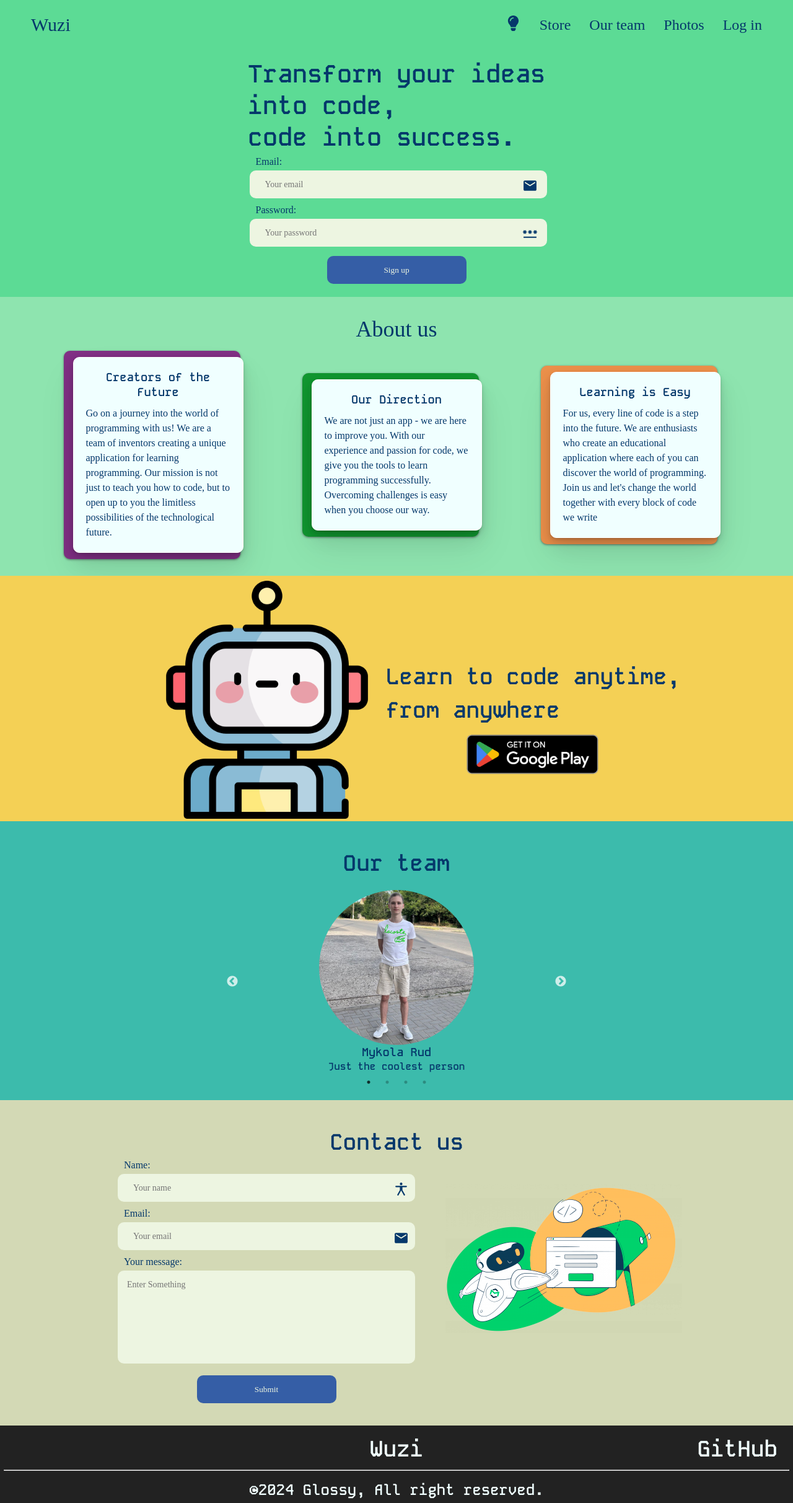
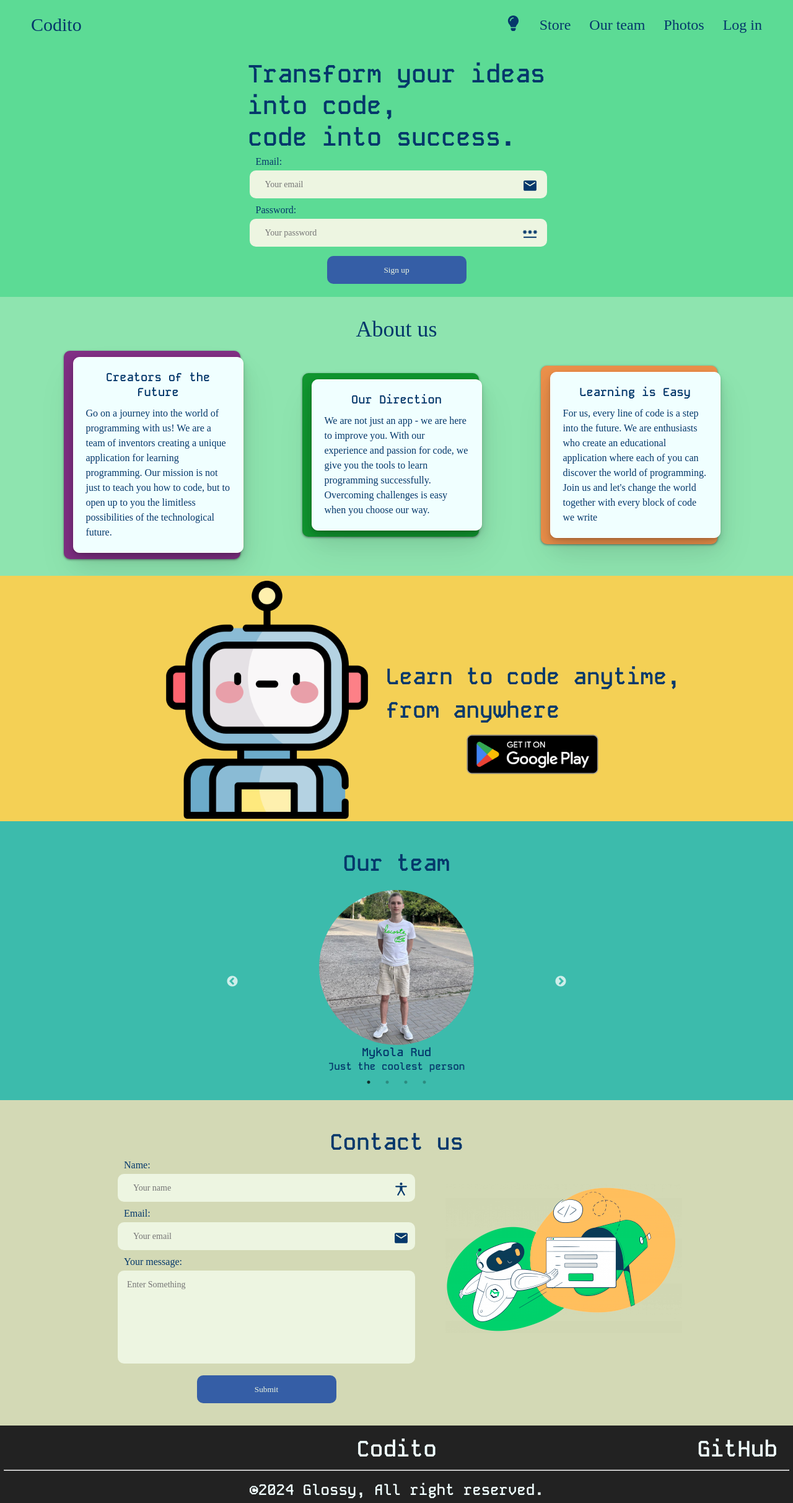
Before and after one commit to poravoz/BrainStorm, a React (Create React App) app in the folder frontend/: page / in a window 1280 px wide. Shown: the whole page at 62% size. Built offline with nearby package versions, Linux system fonts and the light colour scheme.

Commit message:
09.03.2024

```diff
--- a/frontend/src/components/footer/footet.tsx
+++ b/frontend/src/components/footer/footet.tsx
@@ -3,7 +3,7 @@ import "./footer.css"
 const Footer = () => {
     return (
         <div className="container_footer">
-            <p className="text_footer"> Wuzi </p>
+            <p className="text_footer"> Codito </p>
             <a href="https://github.com/poravoz/BrainStorm" className="my_github_footer"> GitHub </a>
 
             <hr className="hr_footer" />
--- a/frontend/src/components/navigation/navigation.jsx
+++ b/frontend/src/components/navigation/navigation.jsx
@@ -26,7 +26,7 @@ const NavigationBar = () => {
     <div className={style.container_navigation}>
       <div className={style.box} style={{ backgroundColor: theme.backgroundColor, color: theme.color }}>
         <div className={style.logo}>
-          <a href=""> Wuzi </a>
+          <a href=""> Codito </a>
         </div>
         <ul className={nav ? [style.menu, style.active].join(' ') : style.menu}>
           <li>
```
